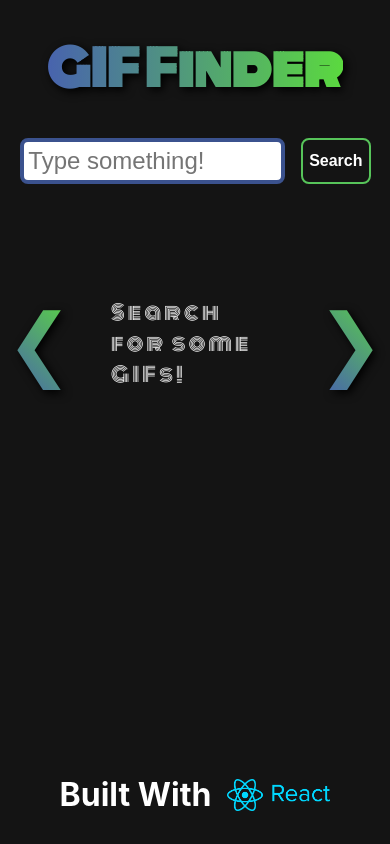
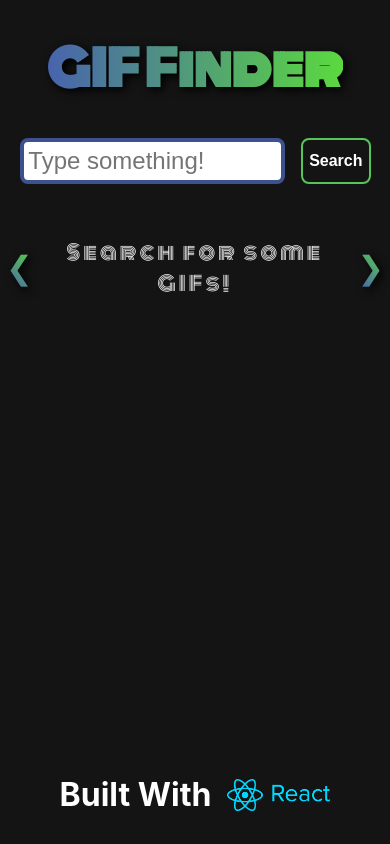
Before and after one commit to johnsonav1992/gif-finder-app, a React (Create React App) app: page / in a window 390 px wide. Built offline with nearby package versions, Linux system fonts and the light colour scheme.

Commit message:
various css & mobile fixes

```diff
--- a/src/App.css
+++ b/src/App.css
@@ -28,6 +28,7 @@ h2 {
   letter-spacing: .2rem;
   font-weight: normal;
   color: white;
+  text-align: center;
 }
 
 h1 {
@@ -71,4 +72,12 @@ h1 {
     width: 100%;
   }
 
+  h2 {
+    font-size: auto;
+  }
+
+  .display-container {
+    gap: .5rem;
+  }
+
 }
--- a/src/App.js
+++ b/src/App.js
@@ -25,7 +25,7 @@ function App() {
 	const [state, dispatch] = useReducer(reducer, { index: 0 })
 
 	const getGifs = input => {
-		// dispatch({ type: 'reset' })
+		dispatch({ type: 'reset' })
 		axios
 			.get(
 				`https://api.giphy.com/v1/gifs/search?api_key=p0er3aF0kTxsVVKmvHXKcba3w5h953Vy&q=${input}&limit=50&offset=0&rating=g&lang=en`
@@ -44,18 +44,16 @@ function App() {
 	}
 
 	const decrementIndex = () => {
-		// if (state.index === 0) {
-		// 	dispatch({ type: 'reset' })
-		// } else
-		dispatch({ type: 'decrement' })
+		if (state.index === 0) {
+			dispatch({ type: 'reset' })
+		} else dispatch({ type: 'decrement' })
 		console.log(state.index)
 	}
 
 	const incrementIndex = () => {
-		// if (state.index === loadedGifs.length - 1) {
-		// 	dispatch({ type: 'reset' })
-		// } else
-		dispatch({ type: 'increment' })
+		if (state.index === loadedGifs.length - 1) {
+			dispatch({ type: 'reset' })
+		} else dispatch({ type: 'increment' })
 		console.log(state.index)
 	}
 
--- a/src/components/Button.module.css
+++ b/src/components/Button.module.css
@@ -22,3 +22,9 @@
 	-moz-text-fill-color: transparent;
     filter: drop-shadow(3px 2px 2px black)
 }
+
+@media (max-width: 500px) {
+	.text, .text:hover {
+		font-size: 2rem;
+	}
+}
--- a/src/components/GifDisplay.module.css
+++ b/src/components/GifDisplay.module.css
@@ -7,7 +7,7 @@
 
 @media (max-width: 500px) {
     .image {
-        width: 175px;
-        height: 150px;
+        width: 225px;
+        height: 200px;
     }
 }
--- a/src/components/InputForm.module.css
+++ b/src/components/InputForm.module.css
@@ -7,9 +7,15 @@
 .input {
     width: 100%;
     font-size: 1.5rem;
+    font-weight: bold;
+    color: #141414;
     padding: .3rem;
     border-radius: .5rem;
     border: 4px solid #3b528e;
+}
+
+.input::placeholder {
+    font-weight: normal;
 }
 
 .input:focus {
```
